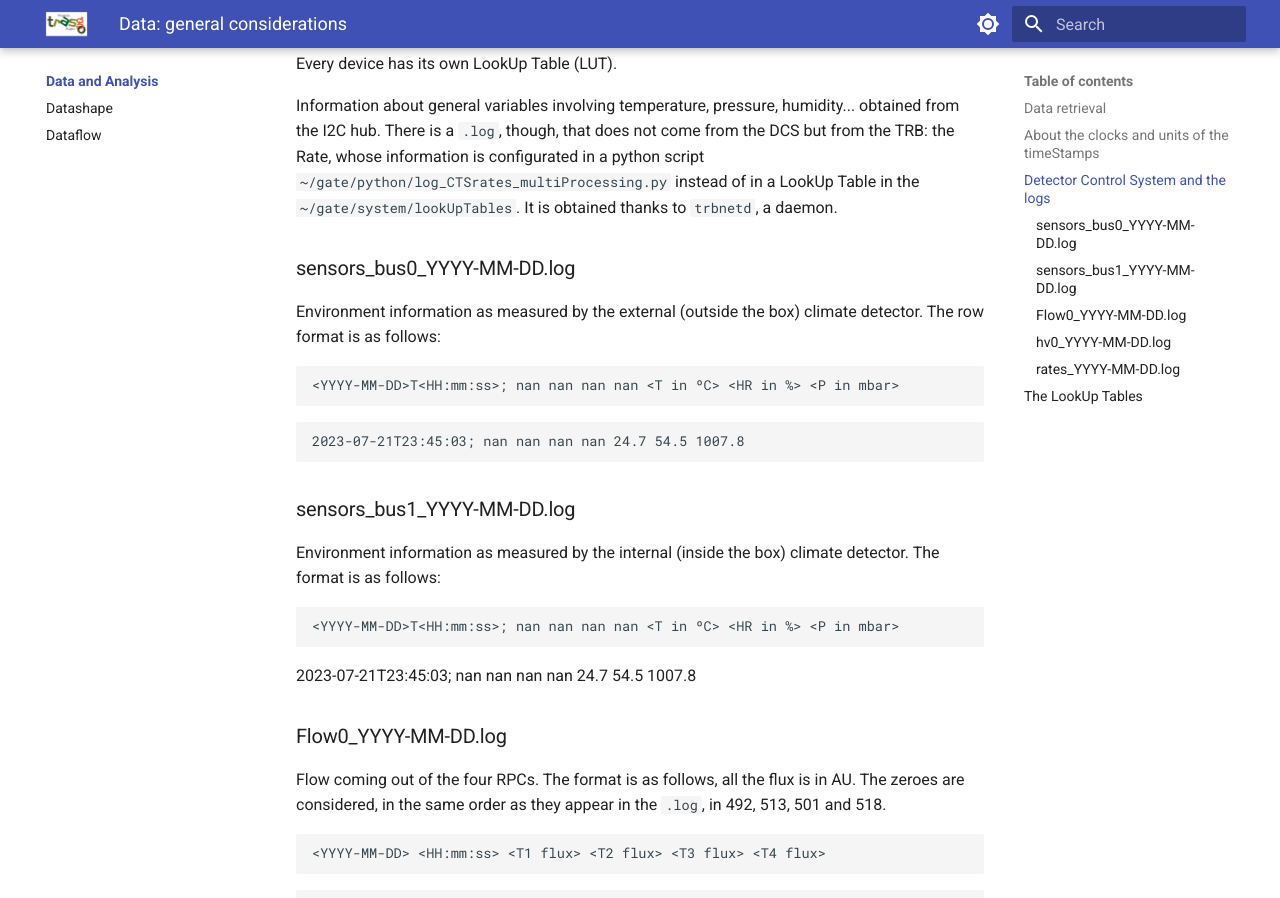
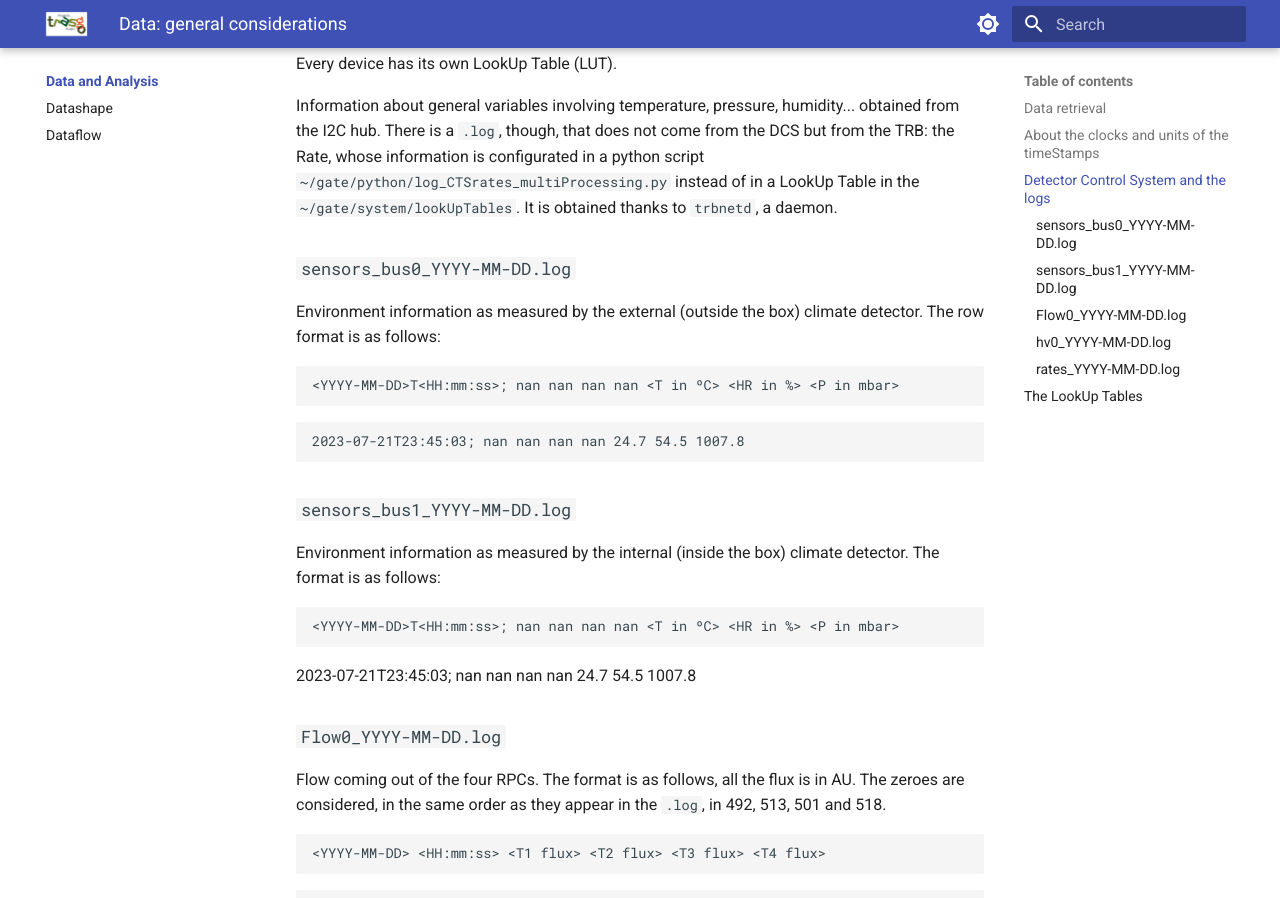
Before and after one commit to cayesoneira/miniTRASGO-documentation, an MkDocs documentation site: the page built from docs/data/index.md, in a window 1280 px wide and 900 px high, scrolled down 1096 px. Built offline with MkDocs 1.6.1 and Material for MkDocs 9.7.7, drawn with Linux system fonts in a browser that asks for light colours.

```diff
--- a/docs/data/index.md
+++ b/docs/data/index.md
@@ -23,31 +23,31 @@ Every device has its own LookUp Table (LUT).
 
 Information about general variables involving temperature, pressure, humidity... obtained from the I2C hub. There is a `.log`, though, that does not come from the DCS but from the TRB: the Rate, whose information is configurated in a python script `~/gate/python/log_CTSrates_multiProcessing.py` instead of in a LookUp Table in the `~/gate/system/lookUpTables`. It is obtained thanks to `trbnetd`, a daemon.
 
-### sensors_bus0_YYYY-MM-DD.log
+### `sensors_bus0_YYYY-MM-DD.log`
 Environment information as measured by the external (outside the box) climate detector. The row format is as follows:
 
     <YYYY-MM-DD>T<HH:mm:ss>; nan nan nan nan <T in ºC> <HR in %> <P in mbar>
 <!-- tsk -->
     2023-07-21T23:45:03; nan nan nan nan 24.7 54.5 1007.8
-### sensors_bus1_YYYY-MM-DD.log
+### `sensors_bus1_YYYY-MM-DD.log`
 Environment information as measured by the internal (inside the box) climate detector. The format is as follows:
 
     <YYYY-MM-DD>T<HH:mm:ss>; nan nan nan nan <T in ºC> <HR in %> <P in mbar>
 <!-- tsk -->
     2023-07-21T23:45:03; nan nan nan nan 24.7 54.5 1007.8
-### Flow0_YYYY-MM-DD.log
+### `Flow0_YYYY-MM-DD.log`
 Flow coming out of the four RPCs. The format is as follows, all the flux is in AU. The zeroes are considered, in the same order as they appear in the `.log`, in 492, 513, 501 and 518.
 
     <YYYY-MM-DD> <HH:mm:ss> <T1 flux> <T2 flux> <T3 flux> <T4 flux>
 <!-- tsk -->
     2023-08-01 13:35:04 805 802 860 667
-### hv0_YYYY-MM-DD.log
+### `hv0_YYYY-MM-DD.log`
 Intensities in micro A, voltages in kV unless other unit is specified.
 
     <YYYY-MM-DD>T<HH:mm:ss> <MAC addres (6 values)> <IHVp> <IHVn> <VHVn> <VHVp> <VHVs> <Vpwr in V> <Vset> <Ilim> <Vset in DAC> <Ilim in DAC> <Some info about IO (6 values)>
 <!-- tsk -->
     2023-08-01T13:30:03 80 1F 12 59 F5 21 0.066 0.070 5.202 5.202 0.000 1.284 5.202 1.006 5.200 1.000 1 1 0 0 1 1 1
-### rates_YYYY-MM-DD.log
+### `rates_YYYY-MM-DD.log`
 This essentially contains the information from the CTS web based system.
 
     <YYYY-MM-DD>T<HH:mm:ss> <Trigger asserted> <Trigger rising edges> <Trigger accepted> <Trigger multiplexer (TM) 0> <TM 1> <TM 2> <TM 3> <Coincidence Module (CM) 0> <CM 1> <CM 2> <CM 3>
```
